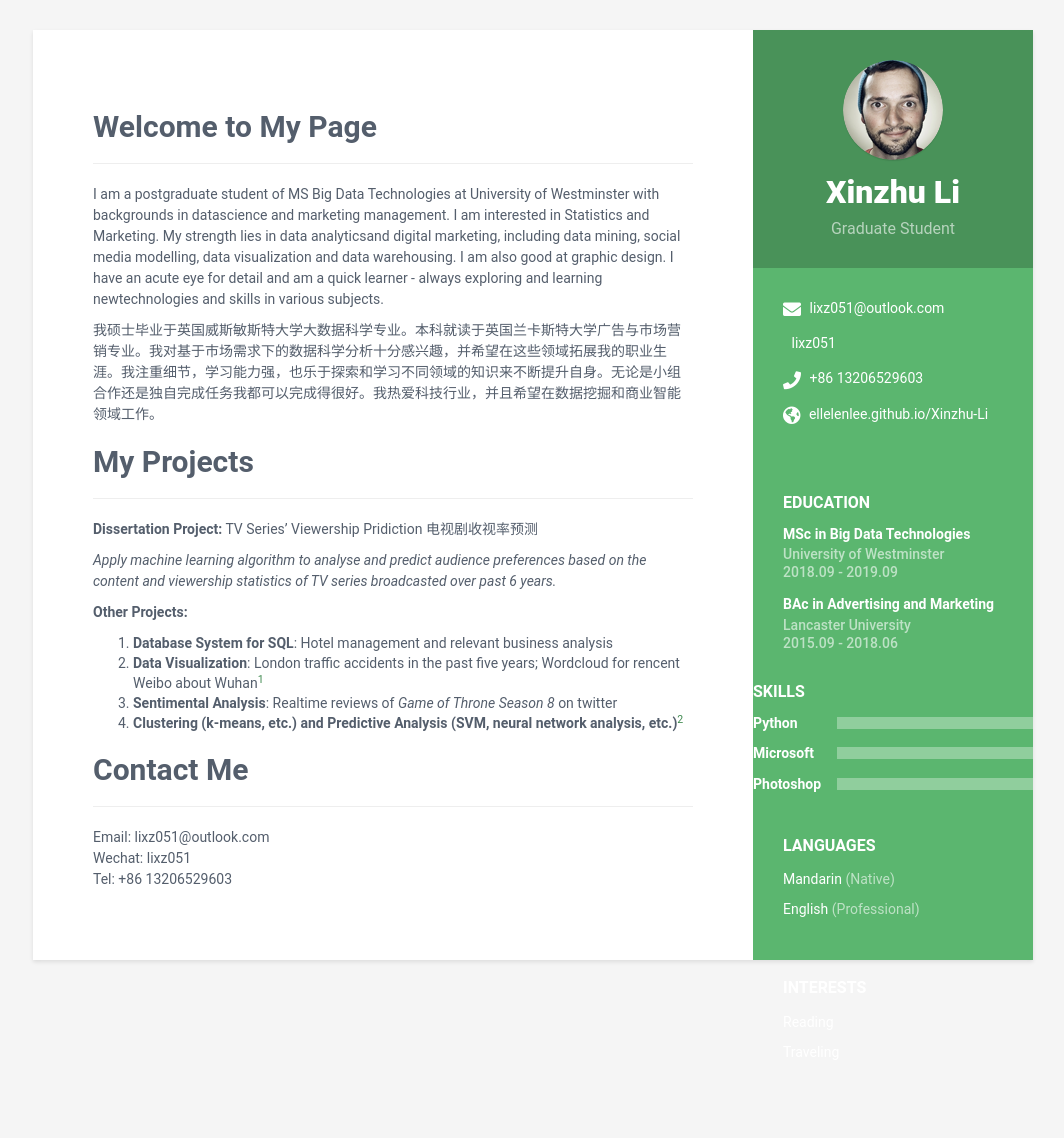
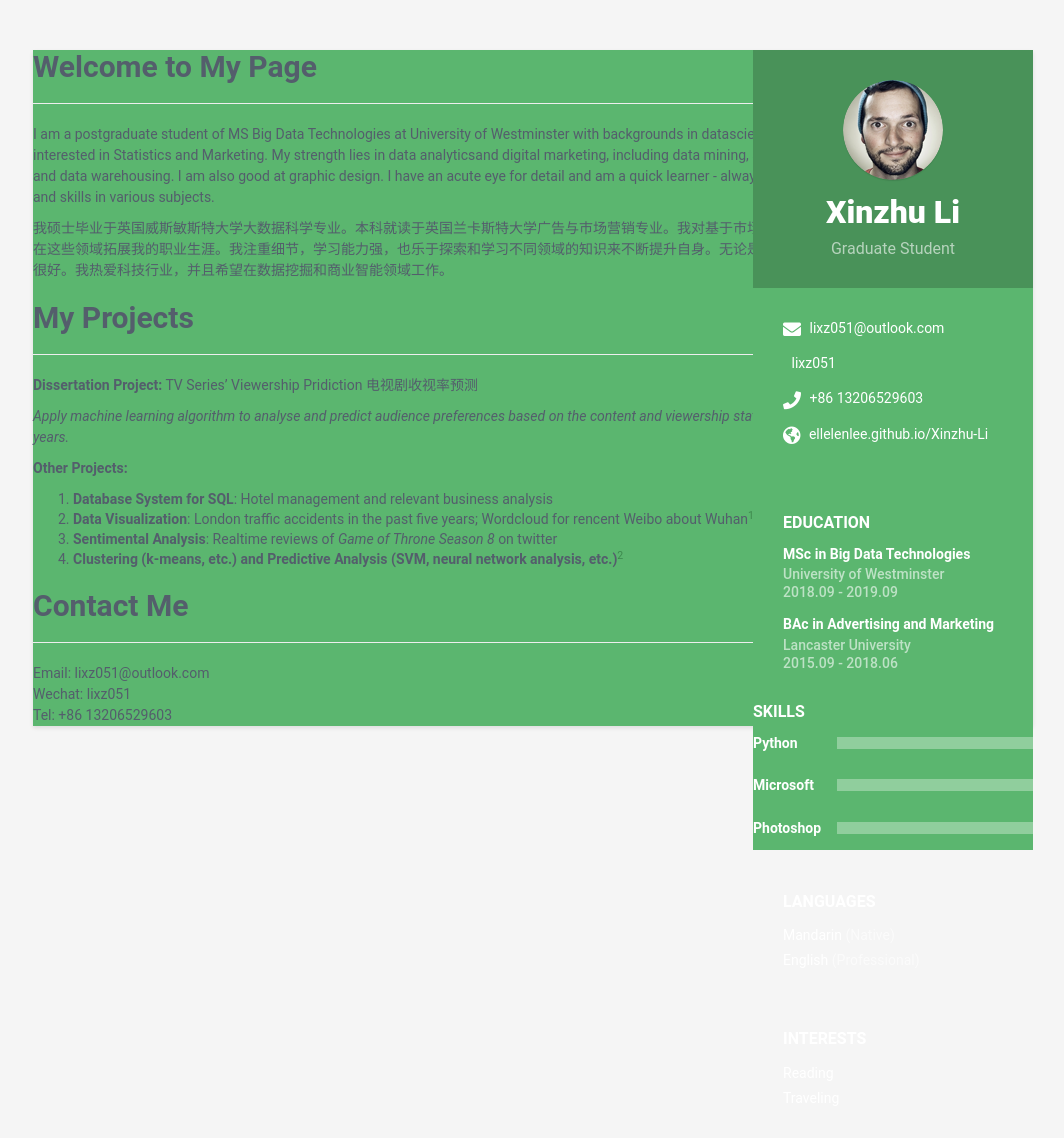
Before and after one commit to ellelenlee/Xinzhu-Li, a Jekyll site: the page built from index.md, in a window 1280 px wide. Shown: the whole page, without its empty margins (107-1171 px from the left). Built offline with Jekyll 4.4.1, drawn with Linux system fonts in a browser that asks for light colours; our own code applies the rules of GitHub Pages for plain Markdown files; before the commit the page ends 1092 px from its top, so only the background shows below that.

Commit message:
Update _base.scss

```diff
--- a/_sass/_base.scss
+++ b/_sass/_base.scss
@@ -135,7 +135,7 @@ p {
     .languages-list {
         margin-bottom: 0;
         li {
-            margin-bottom: 10px;
+            margin-bottom: 5px;
             &:last-child {
                 margin-bottom: 0;
             }
@@ -145,96 +145,12 @@ p {
     .interests-list {
         margin-bottom: 0;
         li {
-            margin-bottom: 10px;
+            margin-bottom: 5px;
             &:last-child {
                 margin-bottom: 0;
             }
         }
     }
-}
-
-.main-wrapper {
-    background: #fff;
-    padding: 60px;
-    padding-right: 340px;
-    .section-title {
-        text-transform: uppercase;
-        font-size: 20px;
-        font-weight: 500;
-        color: darken($theme-color, 15%);
-        position: relative;
-        margin-top: 0;
-        margin-bottom: 20px;
-    }
-    .section {
-        margin-bottom: 60px;
-    }
-
-    .experiences-section, .educations-section {
-        .item {
-            margin-bottom: 30px;
-        }
-    }
-    .upper-row {
-        position: relative;
-        overflow: hidden;
-        margin-bottom: 2px;
-    }
-    .job-title, .degree {
-        color: $text-color;
-        font-size: 16px;
-        margin-top: 0;
-        margin-bottom: 0;
-        font-weight: 500;
-    }
-    .time {
-        position: absolute;
-        right: 0;
-        top: 0;
-        color: $text-grey;
-    }
-    .company, .university {
-        margin-bottom: 10px;
-        color: $text-grey;
-    }
-
-    .project-title {
-        font-size: 16px;
-        font-weight: 400;
-        margin-top: 0;
-        margin-bottom: 5px;
-	color: darken($theme-color, 15%);
-    }
-    .projects-section {
-        .intro {
-            margin-bottom: 30px;
-        }
-        .item {
-            margin-bottom: 15px;
-        }
-    }
-
-    .publication-title {
-        font-size: 16px;
-        font-weight: 400;
-        color: $text-color;
-        margin-bottom: 1px;
-    }
-    .publication-authors {
-        font-style: italic;
-        color: $text-grey;
-        margin-bottom: 1px;
-    }
-    .publications-section {
-        .intro {
-            margin-bottom: 30px;
-        }
-        .item {
-            margin-bottom: 15px;
-        }
-    }
-}
-
 
     .skillset {
         .item {
@@ -256,19 +172,4 @@ p {
         }
 }
 
-
-
-
-.footer {
-    padding-top: 30px;
-    .copyright {
-        line-height: 1.6;
-        color: $text-color-secondary;
-        font-size: 13px;
 }
-
-    .fa-heart {
-        color: $heart;
-    }
-
-}
```
Lines whose indentation alone changed are shown as unchanged.
